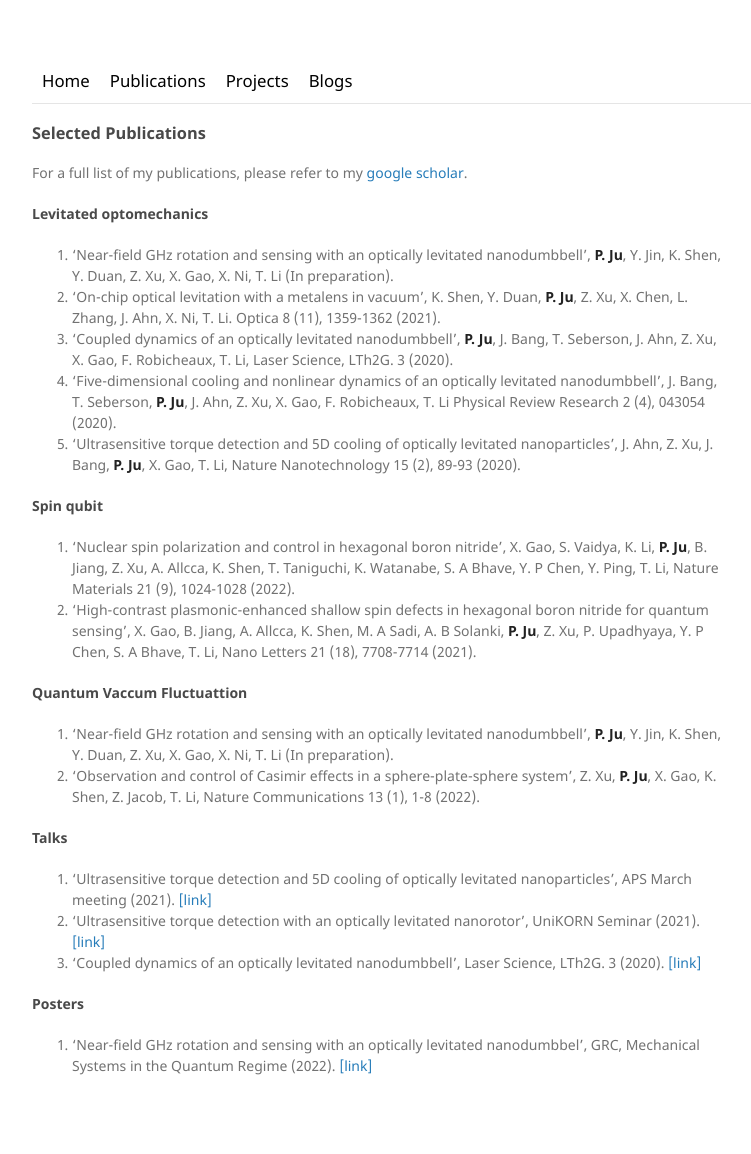
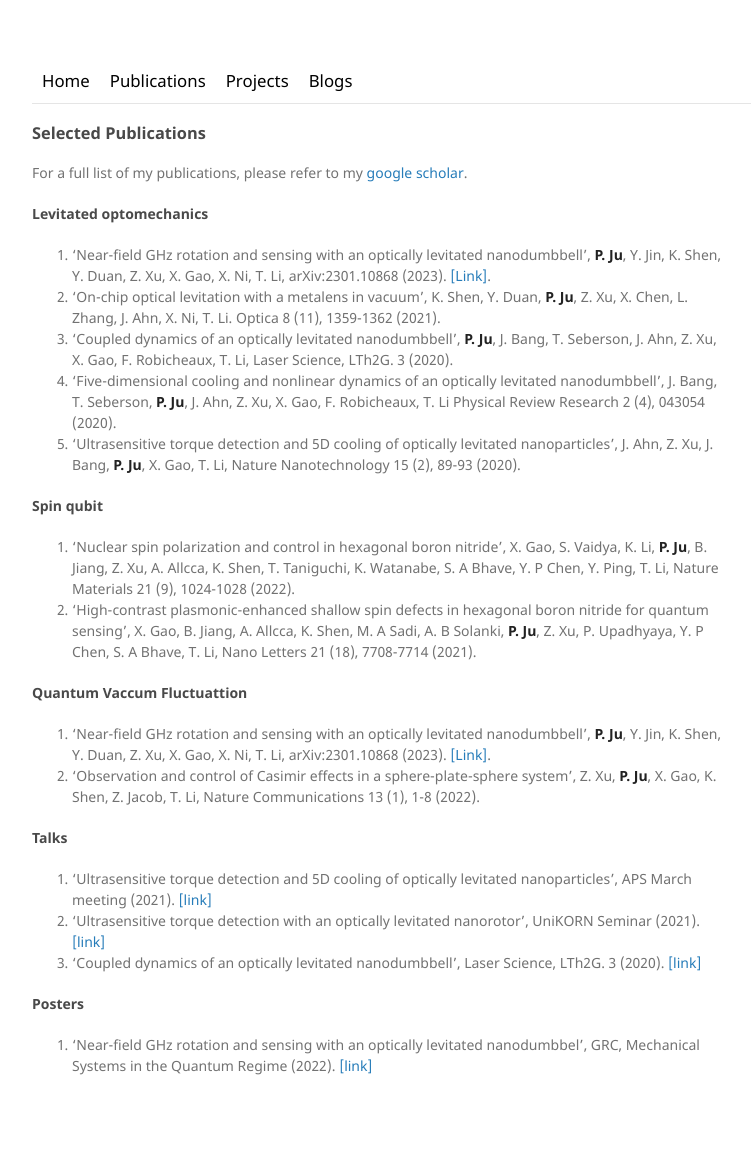
Before and after one commit to peng-ju/peng-ju.github.io, a Jekyll site: the page built from publications/index.md, in a window 1280 px wide. Shown: the whole page, without its empty margins (108-859 px from the left). Built offline with Jekyll 4.4.1, drawn with Linux system fonts in a browser that asks for light colours.

Commit message:
Update index.md

```diff
--- a/publications/index.md
+++ b/publications/index.md
@@ -7,7 +7,7 @@ title: Publications
 For a full list of my publications, please refer to my [google scholar](https://scholar.google.com/citations?user=vPl5ZHoAAAAJ&hl=en&oi=ao).
 
 #### Levitated optomechanics
-1. 'Near-field GHz rotation and sensing with an optically levitated nanodumbbell', **P. Ju**, Y. Jin, K. Shen, Y. Duan, Z. Xu, X. Gao, X. Ni, T. Li (In preparation).
+1. 'Near-field GHz rotation and sensing with an optically levitated nanodumbbell', **P. Ju**, Y. Jin, K. Shen, Y. Duan, Z. Xu, X. Gao, X. Ni, T. Li, arXiv:2301.10868 (2023). [[Link]](https://arxiv.org/abs/2301.10868).
 2. 'On-chip optical levitation with a metalens in vacuum', K. Shen, Y. Duan, **P. Ju**, Z. Xu, X. Chen, L. Zhang, J. Ahn, X. Ni, T. Li. Optica 8 (11), 1359-1362 (2021).
 3. 'Coupled dynamics of an optically levitated nanodumbbell', **P. Ju**, J. Bang, T. Seberson, J. Ahn, Z. Xu, X. Gao, F. Robicheaux, T. Li, Laser Science, LTh2G. 3 (2020).
 4. 'Five-dimensional cooling and nonlinear dynamics of an optically levitated nanodumbbell', J. Bang, T. Seberson, **P. Ju**, J. Ahn, Z. Xu, X. Gao, F. Robicheaux, T. Li
@@ -19,7 +19,7 @@ Physical Review Research 2 (4), 043054 (2020).
 2. 'High-contrast plasmonic-enhanced shallow spin defects in hexagonal boron nitride for quantum sensing', X. Gao, B. Jiang, A. Allcca, K. Shen, M. A Sadi, A. B Solanki, **P. Ju**, Z. Xu, P. Upadhyaya, Y. P Chen, S. A Bhave, T. Li, Nano Letters 21 (18), 7708-7714 (2021).
 
 #### Quantum Vaccum Fluctuattion
-1. 'Near-field GHz rotation and sensing with an optically levitated nanodumbbell', **P. Ju**, Y. Jin, K. Shen, Y. Duan, Z. Xu, X. Gao, X. Ni, T. Li (In preparation).
+1. 'Near-field GHz rotation and sensing with an optically levitated nanodumbbell', **P. Ju**, Y. Jin, K. Shen, Y. Duan, Z. Xu, X. Gao, X. Ni, T. Li, arXiv:2301.10868 (2023). [[Link]](https://arxiv.org/abs/2301.10868).
 2. 'Observation and control of Casimir effects in a sphere-plate-sphere system', Z. Xu, **P. Ju**, X. Gao, K. Shen, Z. Jacob, T. Li, Nature Communications 13 (1), 1-8 (2022).
 
 #### Talks
```
